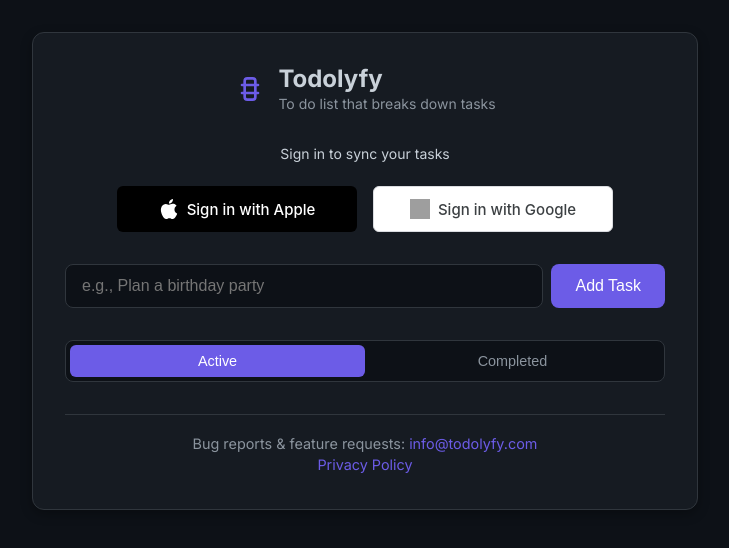
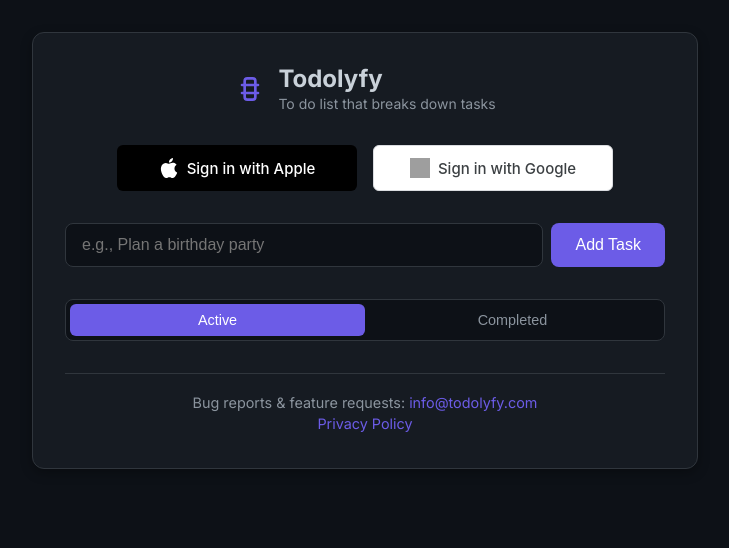
Before and after one commit to Aiproduction123/todolyfy, a website: page index.html in a window 1280 px wide. Shown: the whole page, without its empty margins (275-1004 px from the left). Drawn offline with nearby package versions, Linux system fonts and the light colour scheme; grey boxes are pictures that could not be loaded.

Commit message:
Initial commit or your descriptive message

```diff
--- a/index.html
+++ b/index.html
@@ -59,7 +59,6 @@
         </header>
         <div id="auth-section" style="margin:2rem 0;">
             <div id="login-buttons" style="display:block;">
-                <div style="text-align:center;margin-bottom:1.5rem;color:var(--text-color);font-size:0.875rem;">Sign in to sync your tasks</div>
                 <div style="display:flex;gap:16px;justify-content:center;">
                     <button id="apple-login-btn" style="display:flex;align-items:center;justify-content:center;background:#000;color:#fff;padding:12px 24px;border:none;border-radius:6px;font-size:15px;cursor:pointer;min-width:240px;font-family:-apple-system,BlinkMacSystemFont,'Segoe UI',Roboto,Arial,sans-serif;">
                         <svg viewBox="0 0 24 24" width="20" height="20" style="margin-right:8px;">
```
